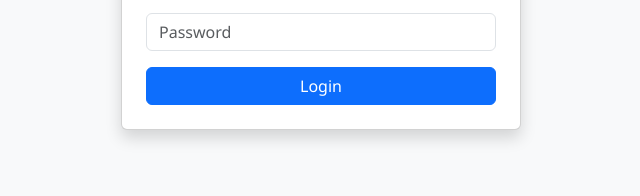
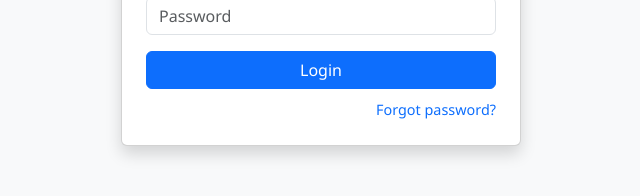
Before and after one commit to Olatigbejoel15/banco-camino, a website: page index.html in a window 1280 px wide. Shown: the part 390-586 px from the top of the page, without its empty margins (319-959 px from the left). Drawn offline with nearby package versions, Linux system fonts and the light colour scheme.

Commit message:
added chnages

```diff
--- a/index.html
+++ b/index.html
@@ -6,6 +6,29 @@
   <title>Banco Caminos | Login</title>
   <link href="https://cdn.jsdelivr.net/npm/bootstrap@5.3.3/dist/css/bootstrap.min.css" rel="stylesheet">
   <link rel="stylesheet" href="style.css">
+  <style>
+    /* Add to your CSS */
+.forgot-wrap {
+  margin-top: 8px;
+  text-align: right;        /* set to left/center if you prefer */
+}
+
+.forgot-link {
+  font-size: 0.9rem;
+  text-decoration: none;
+  outline: none;
+}
+
+.forgot-link:hover {
+  text-decoration: underline;
+}
+
+.forgot-link:focus {
+  box-shadow: 0 0 0 3px rgba(0, 123, 255, 0.35); /* accessible focus ring */
+  border-radius: 4px;
+}
+
+  </style>
 </head>
 <body class="d-flex justify-content-center align-items-center vh-100 bg-light">
 
@@ -20,6 +43,9 @@
       <input type="password" id="password" class="form-control" placeholder="Password">
     </div>
     <button onclick="handleLogin()" class="btn btn-primary w-100">Login</button>
+    <div class="forgot-wrap">
+       <a class="forgot-link" href="/forgot-password">Forgot password?</a>
+    </div>
   </div>
 
   <!-- Fake loader -->
```
Also changed, not shown: style.css (line endings or trailing spaces).
